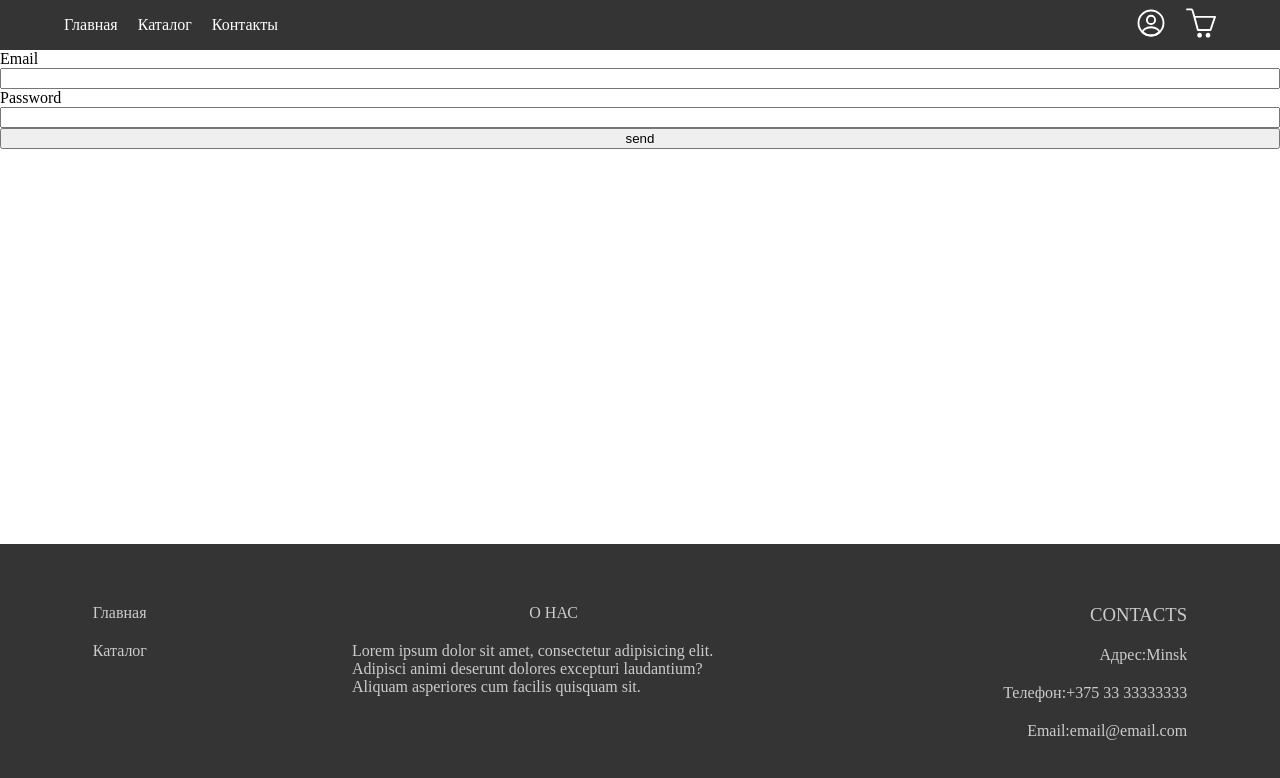
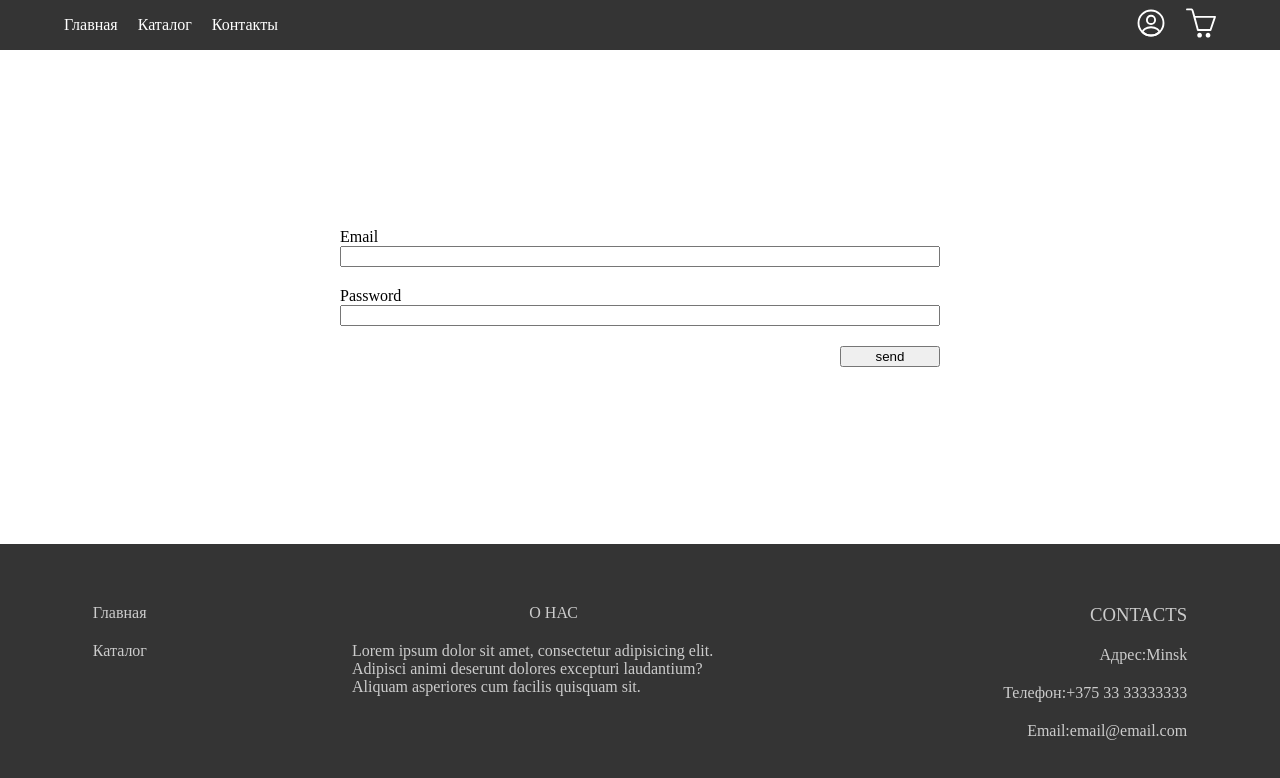
Before and after one commit to AleksTimofeev/online-store-front, a React (Create React App) app: page /login in a window 1280 px wide. Shown: the top 778 px of the page. Built offline with nearby package versions, Linux system fonts and the light colour scheme; no server answers.

Commit message:
change styles

```diff
--- a/src/App.module.scss
+++ b/src/App.module.scss
@@ -11,5 +11,7 @@
 }
 .body {
   width: 100%;
+  display: flex;
   margin-top: 50px;
+  flex-grow: 1;
 }
--- a/src/components/Footer/Footer.tsx
+++ b/src/components/Footer/Footer.tsx
@@ -10,7 +10,7 @@ export const Footer = () => {
           <li>
             <NavLink to={''}>Главная</NavLink></li>
           <li>
-            <NavLink to={'/catalog'}>Каталог</NavLink></li>
+            <NavLink to={'/catalog/all'}>Каталог</NavLink></li>
         </ul>
         <ul className={styles.about}>
           <li>О НАС</li>
--- a/src/components/authorization/login/LoginPage.module.scss
+++ b/src/components/authorization/login/LoginPage.module.scss
@@ -1,12 +1,25 @@
+.wrapper {
+  width: 100%;
+  display: flex;
+  justify-content: center;
+  align-items: center;
+}
 .form {
+  max-width: 600px;
+  width: 80%;
   display: flex;
   flex-direction: column;
 
   label {
     display: flex;
     flex-direction: column;
+    margin-bottom: 20px;
   }
   .inputError {
     color: red;
   }
+  button {
+    align-self: flex-end;
+    width: 100px;
+  }
 }
--- a/src/components/authorization/login/LoginPage.tsx
+++ b/src/components/authorization/login/LoginPage.tsx
@@ -47,7 +47,7 @@ const LoginPage = () => {
   }
 
   return (
-    <div>
+    <div className={styles.wrapper}>
       <form className={styles.form} onSubmit={formik.handleSubmit}>
         <label htmlFor={'email'}>
           <span>Email</span>
```
